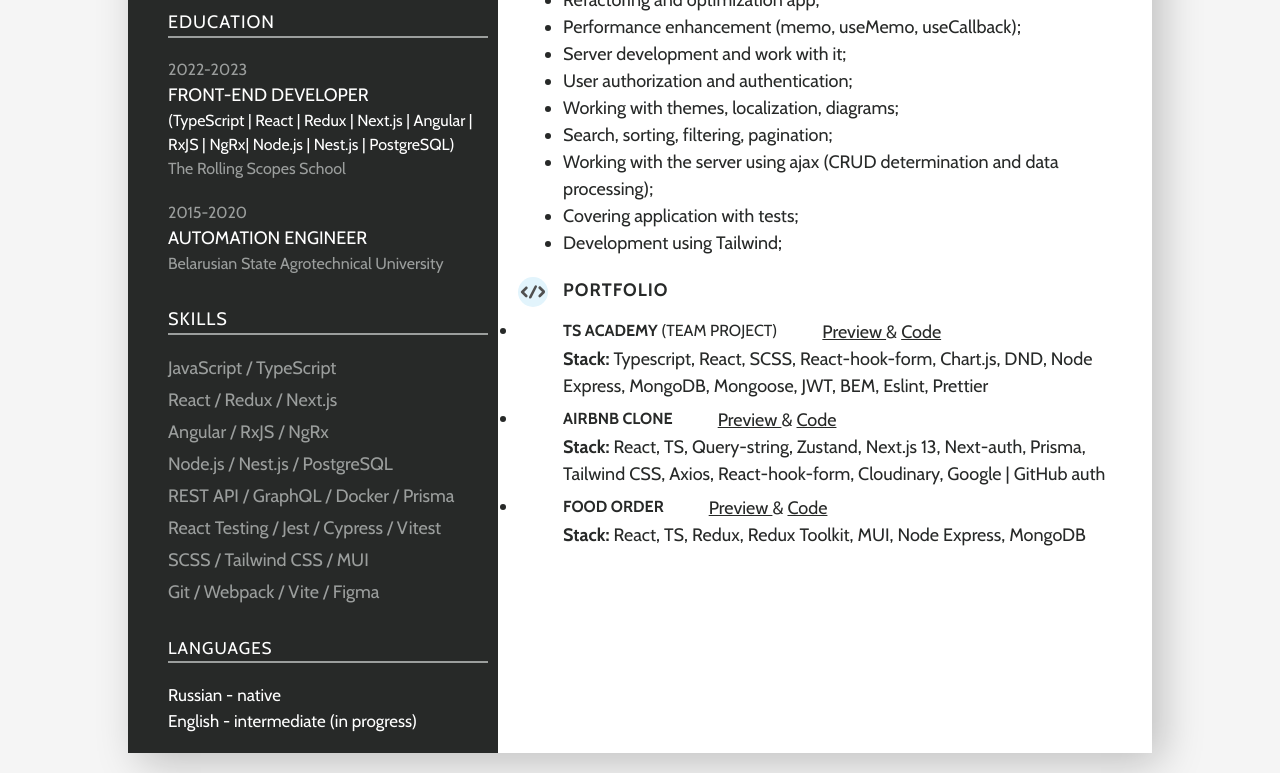
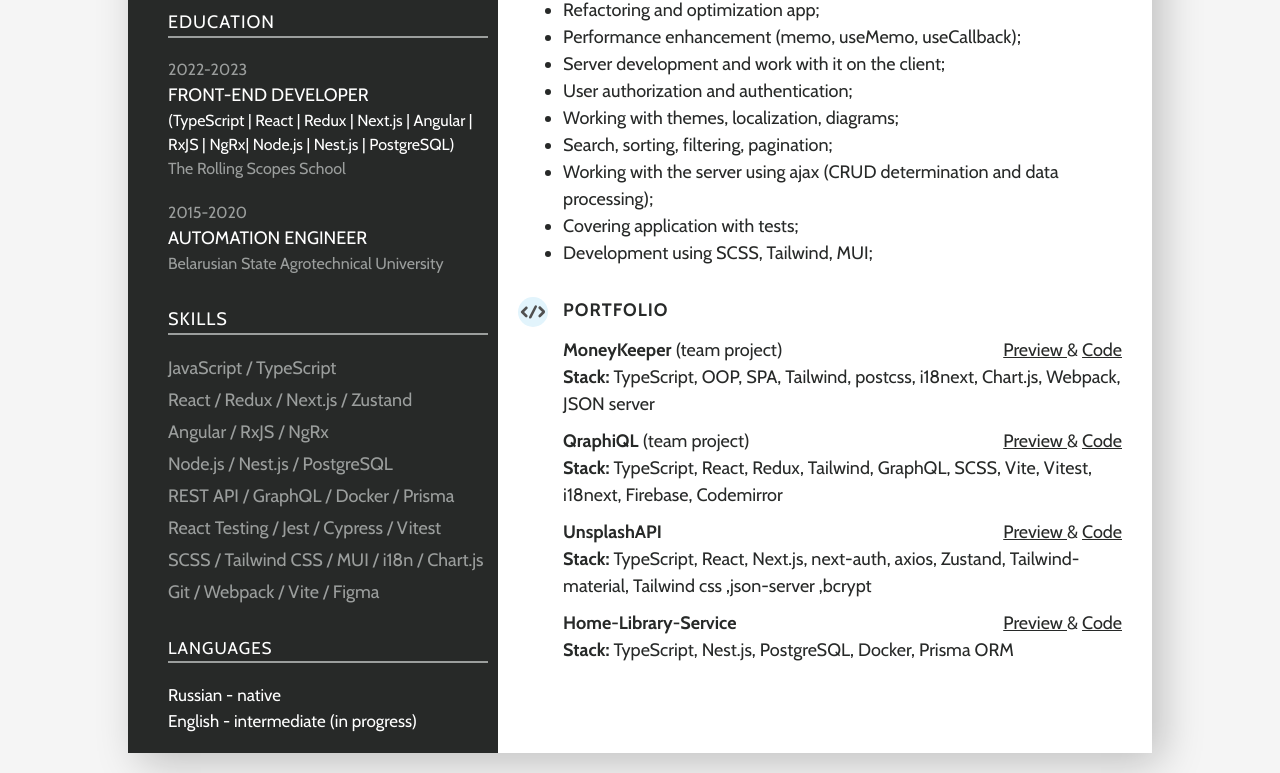
Before and after one commit to VladTarnovskiy/CV, a plain HTML site: page index.html in a window 1280 px wide. Shown: the part 587-1360 px from the top of the page. Drawn offline with nearby package versions, Linux system fonts and the light colour scheme.

Commit message:
refactor: content

```diff
--- a/index.html
+++ b/index.html
@@ -101,12 +101,12 @@
             <section class="skills">
               <h3>Skills</h3>
               <div>JavaScript / TypeScript</div>
-              <div>React / Redux / Next.js</div>
+              <div>React / Redux / Next.js / Zustand</div>
               <div>Angular / RxJS / NgRx</div>
               <div>Node.js / Nest.js / PostgreSQL</div>
               <div>REST API / GraphQL / Docker / Prisma</div>
               <div>React Testing / Jest / Cypress / Vitest</div>
-              <div>SCSS / Tailwind CSS / MUI</div>
+              <div>SCSS / Tailwind CSS / MUI / i18n / Chart.js</div>
               <div>Git / Webpack / Vite / Figma</div>
             </section>
             <section class="languages">
@@ -154,7 +154,7 @@
             <div class="work-experience">
               <div class="work-list">
                 <div class="work__place">
-                  <strong>Rolling Scopes Practice</strong
+                  <strong>Rolling Scopes Practice </strong
                   ><span class="work__kind">(Part-Time)</span>
                 </div>
                 <div>2022.06 - 2023.10</div>
@@ -167,7 +167,7 @@
                   <li>Write clean and reusable code;</li>
                   <li>Refactoring and optimization app;</li>
                   <li>Performance enhancement (memo, useMemo, useCallback);</li>
-                  <li>Server development and work with it;</li>
+                  <li>Server development and work with it on the client;</li>
                   <li>User authorization and authentication;</li>
                   <li>Working with themes, localization, diagrams;</li>
                   <li>Search, sorting, filtering, pagination;</li>
@@ -176,7 +176,7 @@
                     data processing);
                   </li>
                   <li>Covering application with tests;</li>
-                  <li>Development using Tailwind;</li>
+                  <li>Development using SCSS, Tailwind, MUI;</li>
                 </ul>
               </div>
             </div>
@@ -194,69 +194,87 @@
             <ul class="portfolio-list">
               <li>
                 <div class="flex">
-                  <p class="uppercase-text">
-                    <strong>TS Academy</strong> (team project)
-                  </p>
+                  <p><strong>MoneyKeeper</strong> (team project)</p>
                   <p>
                     <a
-                      href="https://elian-team-rsclone.netlify.app/"
+                      href="https://moneykeeper-vladtarnovskiy.netlify.app/"
                       target="_blank"
                       >Preview </a
                     >&
                     <a
-                      href="https://github.com/elian-cheng/rs-clone"
+                      href="https://github.com/VladTarnovskiy/MoneyKeeper/pull/1"
                       target="_blank"
                       >Code</a
                     >
                   </p>
                 </div>
                 <p>
-                  <strong>Stack:</strong> Typescript, React, SCSS,
-                  React-hook-form, Chart.js, DND, Node Express, MongoDB,
-                  Mongoose, JWT, BEM, Eslint, Prettier
+                  <strong>Stack:</strong> TypeScript, OOP, SPA, Tailwind,
+                  postcss, i18next, Chart.js, Webpack, JSON server
                 </p>
               </li>
               <li>
                 <div class="flex">
-                  <p class="uppercase-text"><strong>Airbnb Clone</strong></p>
+                  <p><strong>QraphiQL</strong> (team project)</p>
                   <p>
                     <a
-                      href="https://rent-app-elian-cheng.vercel.app/"
+                      href="https://rick-and-morty13-graphql.netlify.app/"
                       target="_blank"
                       >Preview </a
                     >&
                     <a
-                      href="https://github.com/elian-cheng/airbnb-clone"
+                      href="https://github.com/VladTarnovskiy/graphiql-app/pull/5"
                       target="_blank"
                       >Code</a
                     >
                   </p>
                 </div>
                 <p>
-                  <strong>Stack:</strong> React, TS, Query-string, Zustand,
-                  Next.js 13, Next-auth, Prisma, Tailwind CSS, Axios,
-                  React-hook-form, Cloudinary, Google | GitHub auth
+                  <strong>Stack:</strong> TypeScript, React, Redux, Tailwind,
+                  GraphQL, SCSS, Vite, Vitest, i18next, Firebase, Codemirror
                 </p>
               </li>
               <li>
                 <div class="flex">
-                  <p class="uppercase-text"><strong>Food Order</strong></p>
+                  <p><strong>UnsplashAPI</strong></p>
                   <p>
                     <a
-                      href="https://elian-cheng-food-order.netlify.app/"
+                      href="https://photo-searcher-nextjs.vercel.app/"
                       target="_blank"
                       >Preview </a
                     >&
                     <a
-                      href="https://github.com/elian-cheng/food-order"
+                      href="https://github.com/VladTarnovskiy/photo-searcher-nextjs"
                       target="_blank"
                       >Code</a
                     >
                   </p>
                 </div>
                 <p>
-                  <strong>Stack:</strong> React, TS, Redux, Redux Toolkit, MUI,
-                  Node Express, MongoDB
+                  <strong>Stack:</strong>
+                  TypeScript, React, Next.js, next-auth, axios, Zustand,
+                  Tailwind-material, Tailwind css ,json-server ,bcrypt
+                </p>
+              </li>
+              <li>
+                <div class="flex">
+                  <p><strong>Home-Library-Service </strong></p>
+                  <p>
+                    <a
+                      href="https://github.com/VladTarnovskiy/Home-Library-Service/pull/3"
+                      target="_blank"
+                      >Preview </a
+                    >&
+                    <a
+                      href="https://github.com/VladTarnovskiy/Home-Library-Service/pull/3"
+                      target="_blank"
+                      >Code</a
+                    >
+                  </p>
+                </div>
+                <p>
+                  <strong>Stack:</strong>
+                  TypeScript, Nest.js, PostgreSQL, Docker, Prisma ORM
                 </p>
               </li>
             </ul>
--- a/styles.css
+++ b/styles.css
@@ -236,7 +236,7 @@ main li {
 }
 
 .contacts ul {
-  text-decoration: none;
+  list-style: none;
 }
 
 .contacts li img {
@@ -327,13 +327,13 @@ main li {
   margin-left: 45px;
 }
 
-.portfolio p strong,
 strong {
   font-weight: 700;
 }
 
 .portfolio li {
-  margin-bottom: 5px;
+  margin-bottom: 10px;
+  list-style: none;
 }
 
 .right-column img.score-img {
@@ -342,16 +342,11 @@ strong {
 }
 
 .right-column section {
-  margin-bottom: 20px;
+  margin-bottom: 30px;
 }
 
 .underline-text {
   text-decoration: underline;
-}
-
-.uppercase-text {
-  text-transform: uppercase;
-  font-size: 16px;
 }
 
 .skills {
@@ -370,7 +365,7 @@ strong {
 
 .flex {
   display: flex;
-  justify-content: flex-start;
+  justify-content: space-between;
 }
 
 .about__description {
```
